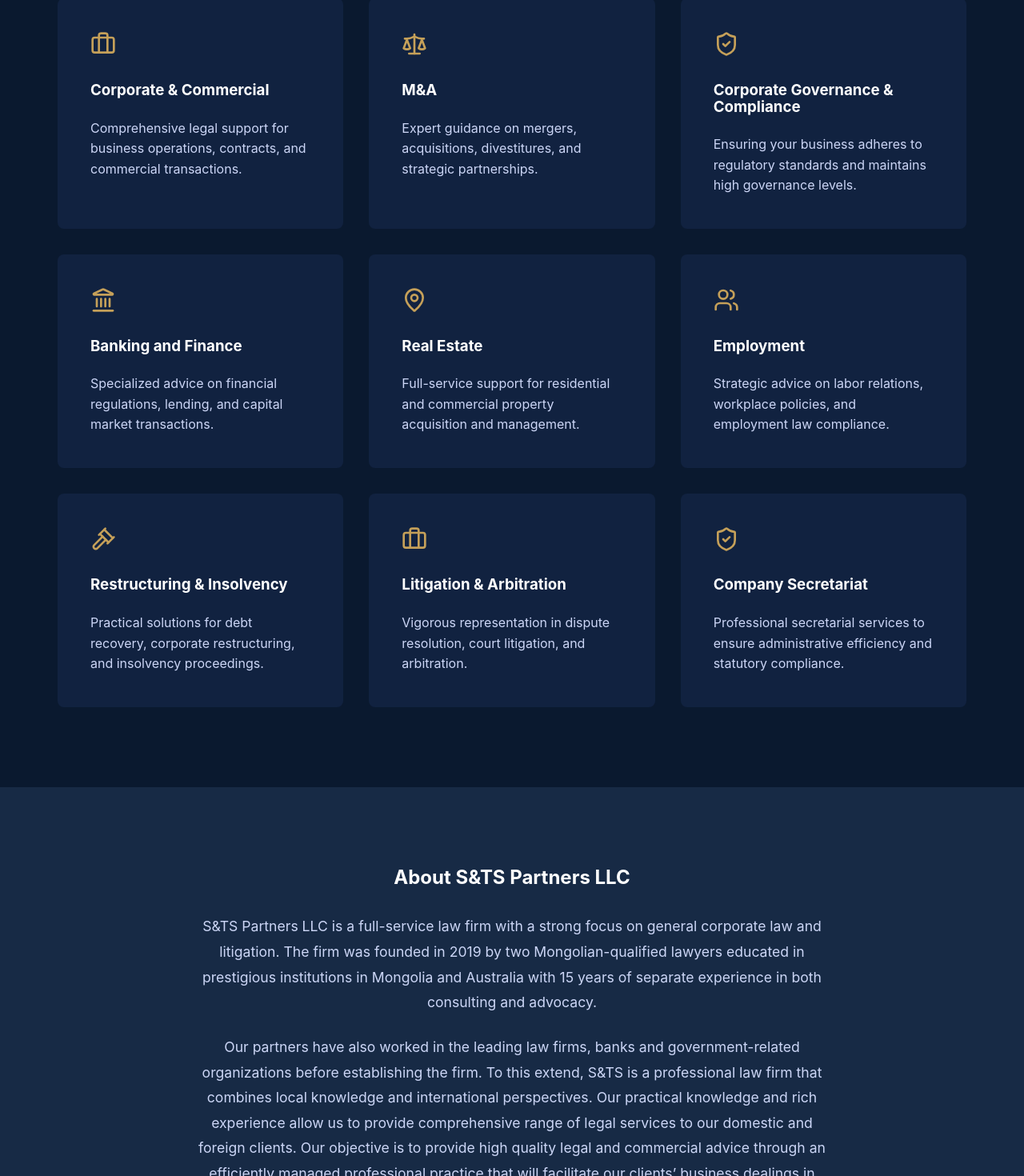
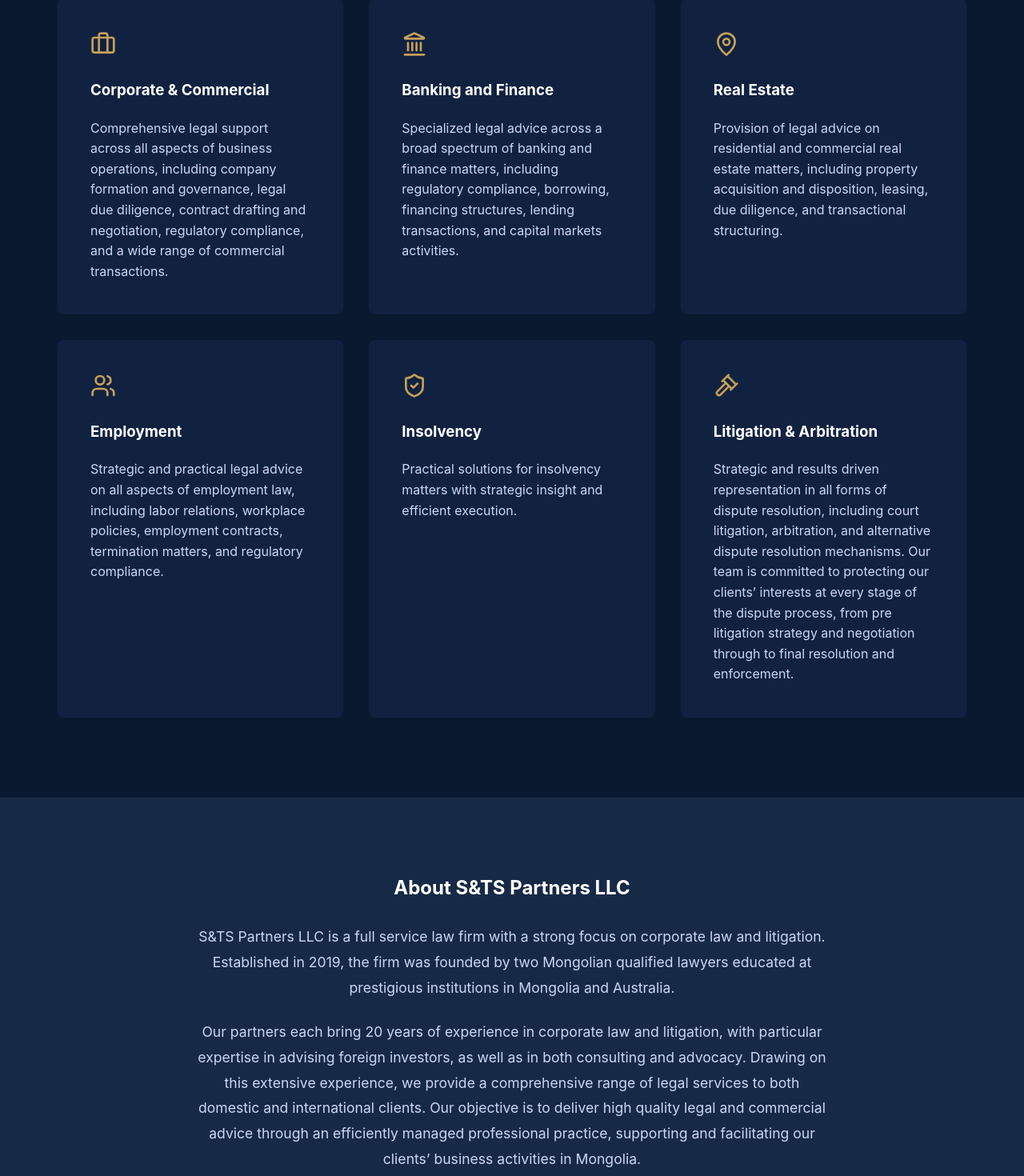
Before and after one commit to orgildev/stspartners, a React (Vite) app: page / in a window 1280 px wide. Shown: the part 976-2446 px from the top of the page at 80% size. Built offline with nearby package versions, Linux system fonts and the light colour scheme.

Commit message:
Updated all the text

```diff
--- a/index.html
+++ b/index.html
@@ -4,7 +4,7 @@
     <meta charset="UTF-8" />
     <link rel="icon" type="image/png" href="/favicon.png" />
     <meta name="viewport" content="width=device-width, initial-scale=1.0" />
-    <title>S&TS Partners LLC | Legal Advocacy</title>
+    <title>S&TS Partners LLC | Legal Advisory & Advocacy Services</title>
   </head>
   <body>
     <div id="root"></div>
--- a/src/App.tsx
+++ b/src/App.tsx
@@ -25,15 +25,36 @@
   };
 
   const practiceAreas = [
-    { icon: <Briefcase size={32} />, title: 'Corporate & Commercial', desc: 'Comprehensive legal support for business operations, contracts, and commercial transactions.' },
-    { icon: <Scale size={32} />, title: 'M&A', desc: 'Expert guidance on mergers, acquisitions, divestitures, and strategic partnerships.' },
-    { icon: <ShieldCheck size={32} />, title: 'Corporate Governance & Compliance', desc: 'Ensuring your business adheres to regulatory standards and maintains high governance levels.' },
-    { icon: <Landmark size={32} />, title: 'Banking and Finance', desc: 'Specialized advice on financial regulations, lending, and capital market transactions.' },
-    { icon: <MapPin size={32} />, title: 'Real Estate', desc: 'Full-service support for residential and commercial property acquisition and management.' },
-    { icon: <Users size={32} />, title: 'Employment', desc: 'Strategic advice on labor relations, workplace policies, and employment law compliance.' },
-    { icon: <Gavel size={32} />, title: 'Restructuring & Insolvency', desc: 'Practical solutions for debt recovery, corporate restructuring, and insolvency proceedings.' },
-    { icon: <Briefcase size={32} />, title: 'Litigation & Arbitration', desc: 'Vigorous representation in dispute resolution, court litigation, and arbitration.' },
-    { icon: <ShieldCheck size={32} />, title: 'Company Secretariat', desc: 'Professional secretarial services to ensure administrative efficiency and statutory compliance.' },
+    {
+      icon: <Briefcase size={32} />,
+      title: 'Corporate & Commercial',
+      desc: 'Comprehensive legal support across all aspects of business operations, including company formation and governance, legal due diligence, contract drafting and negotiation, regulatory compliance, and a wide range of commercial transactions.'
+    },
+    {
+      icon: <Landmark size={32} />,
+      title: 'Banking and Finance',
+      desc: 'Specialized legal advice across a broad spectrum of banking and finance matters, including regulatory compliance, borrowing, financing structures, lending transactions, and capital markets activities.'
+    },
+    {
+      icon: <MapPin size={32} />,
+      title: 'Real Estate',
+      desc: 'Provision of legal advice on residential and commercial real estate matters, including property acquisition and disposition, leasing, due diligence, and transactional structuring.'
+    },
+    {
+      icon: <Users size={32} />,
+      title: 'Employment',
+      desc: 'Strategic and practical legal advice on all aspects of employment law, including labor relations, workplace policies, employment contracts, termination matters, and regulatory compliance.'
+    },
+    {
+      icon: <ShieldCheck size={32} />,
+      title: 'Insolvency',
+      desc: 'Practical solutions for insolvency matters with strategic insight and efficient execution.'
+    },
+    {
+      icon: <Gavel size={32} />,
+      title: 'Litigation & Arbitration',
+      desc: 'Strategic and results driven representation in all forms of dispute resolution, including court litigation, arbitration, and alternative dispute resolution mechanisms. Our team is committed to protecting our clients’ interests at every stage of the dispute process, from pre litigation strategy and negotiation through to final resolution and enforcement.'
+    },
   ];
 
   const team = [
@@ -41,15 +62,23 @@
       name: 'Tsolmonchimeg Enkhbat',
       role: 'Managing Partner',
       img: person1Img,
-      bio: 'Tsolmonchimeg is a partner specializing in Commercial and Corporate law, with extensive expertise in corporate, real estate, employment law, and investment/banking/finance. She has represented Fortune 500 companies in litigation and arbitration and previously served as a partner at a leading Mongolian law firm and senior bank lawyer.',
-      qualifications: ['LL.B, Otgontenger University, 2001', 'BA, University of the Humanities, 2011', 'LL.M, National University of Mongolia, 2004', 'LL.M (Commercial Law), Monash University, 2017']
+      bio: 'Tsolmonchimeg is a lawyer specializing in commercial and corporate law, with extensive experience in investment, real estate, employment, banking and finance, and capital markets. She advises both domestic and foreign clients, guiding them from the establishment of their businesses through all phases of their operations.',
+      qualifications: [
+        'LL.B, Otgontenger University, 2001',
+        'BA, University of the Humanities, 2011',
+        'LL.M, National University of Mongolia, 2004',
+        'LL.M (Commercial Law), Monash University, 2017'
+      ]
     },
     {
       name: 'Solongo Buyant',
       role: 'Partner',
       img: person2Img,
-      bio: 'Solongo specializes in civil, administrative, and criminal law, with a strong focus on litigation and arbitration. Her career includes serving as a senior lawyer at the Civil Aviation Authority of Mongolia and as a legal researcher. She has contributed to numerous legislative drafts and professional publications.',
-      qualifications: ['LL.B, Ikh Zasag University, 2002', 'LL.M, National University of Mongolia, 2004', 'PhD Candidate, National University of Mongolia']
+      bio: 'Solongo is an experienced litigation lawyer specializing in civil, administrative, and criminal law, with a strong track record in representing clients across all stages of litigation and arbitration. She brings extensive expertise in handling complex disputes, providing strategic advice, and advocating effectively before courts and arbitral tribunals, with a strong commitment to the protection of human rights.',
+      qualifications: [
+        'LL.B, Ikh Zasag University, 2002',
+        'LL.M, National University of Mongolia, 2004'
+      ]
     },
   ];
 
@@ -87,8 +116,8 @@
             animate={{ opacity: 1, x: 0 }}
             transition={{ duration: 0.8 }}
           >
-            <h1>Defining Excellence in Legal Advocacy</h1>
-            <p>S&TS Partners LLC provides strategic, results-driven legal solutions with integrity and unwavering commitment to our clients in Mongolia and beyond.</p>
+            <h1>DEFINING EXCELLENCE IN LEGAL ADVISORY AND ADVOCACY SERVICES</h1>
+            <p>S&TS Partners LLC provides strategic, results driven legal solutions with integrity and an unwavering commitment to our Mongolian and foreign clients.</p>
             <button className="cta-button">Request Consultation</button>
           </motion.div>
         </div>
@@ -122,17 +151,16 @@
           >
             <h2 style={{ marginBottom: '2rem' }}>About S&TS Partners LLC</h2>
             <p style={{ fontSize: '1.1rem', color: 'var(--text-main)', lineHeight: '1.8' }}>
-              S&TS Partners LLC is a full-service law firm with a strong focus on general corporate law and litigation.
-              The firm was founded in 2019 by two Mongolian-qualified lawyers educated in prestigious institutions in
-              Mongolia and Australia with 15 years of separate experience in both consulting and advocacy.
+              S&TS Partners LLC is a full service law firm with a strong focus on corporate law and litigation.
+              Established in 2019, the firm was founded by two Mongolian qualified lawyers educated at prestigious
+              institutions in Mongolia and Australia.
             </p>
             <p style={{ fontSize: '1.1rem', color: 'var(--text-main)', lineHeight: '1.8', marginTop: '1.5rem' }}>
-              Our partners have also worked in the leading law firms, banks and government-related organizations before
-              establishing the firm. To this extend, S&TS is a professional law firm that combines local knowledge and
-              international perspectives. Our practical knowledge and rich experience allow us to provide comprehensive
-              range of legal services to our domestic and foreign clients. Our objective is to provide high quality legal
-              and commercial advice through an efficiently managed professional practice that will facilitate our
-              clients’ business dealings in Mongolia.
+              Our partners each bring 20 years of experience in corporate law and litigation, with particular expertise
+              in advising foreign investors, as well as in both consulting and advocacy. Drawing on this extensive
+              experience, we provide a comprehensive range of legal services to both domestic and international clients.
+              Our objective is to deliver high quality legal and commercial advice through an efficiently managed
+              professional practice, supporting and facilitating our clients’ business activities in Mongolia.
             </p>
           </motion.div>
 
@@ -151,7 +179,7 @@
                 <p style={{ fontWeight: 'bold', marginBottom: '1.5rem' }}>{member.role}</p>
                 <p style={{ fontSize: '0.9rem', color: 'var(--text-main)', marginBottom: '1.5rem' }}>{member.bio}</p>
                 <div style={{ borderTop: '1px solid var(--accent)', paddingTop: '1rem' }}>
-                  <h4 style={{ fontSize: '0.8rem', color: 'var(--secondary)', textTransform: 'uppercase', letterSpacing: '1px' }}>Qualifications</h4>
+                  <h4 style={{ fontSize: '0.8rem', color: 'var(--secondary)', textTransform: 'uppercase', letterSpacing: '1px' }}>Education</h4>
                   <ul style={{ listStyle: 'none', fontSize: '0.8rem', color: 'var(--text-muted)' }}>
                     {member.qualifications.map((q, i) => <li key={i} style={{ marginBottom: '0.3rem' }}>• {q}</li>)}
                   </ul>
@@ -183,15 +211,16 @@
               <button type="submit" className="cta-button" style={{ width: '100%' }}>Send Message</button>
             </motion.form>
 
-            <div style={{ marginTop: '4rem', display: 'flex', justifyContent: 'center', gap: '3rem', flexWrap: 'wrap' }}>
-              <div style={{ display: 'flex', alignItems: 'center', gap: '0.5rem' }}>
-                <Phone size={20} color="var(--secondary)" /> (555) 123-4567
+            <div style={{ marginTop: '4rem', display: 'flex', flexDirection: 'column', alignItems: 'center', gap: '1.5rem' }}>
+              <div style={{ display: 'flex', alignItems: 'center', gap: '0.75rem' }}>
+                <Phone size={20} color="var(--secondary)" /> +976 99030515; +976 99163617
               </div>
-              <div style={{ display: 'flex', alignItems: 'center', gap: '0.5rem' }}>
-                <Mail size={20} color="var(--secondary)" /> contact@stspartners.com
+              <div style={{ display: 'flex', alignItems: 'center', gap: '0.75rem' }}>
+                <Mail size={20} color="var(--secondary)" /> info@stspartners.mn
               </div>
-              <div style={{ display: 'flex', alignItems: 'center', gap: '0.5rem' }}>
-                <MapPin size={20} color="var(--secondary)" /> 123 Legal Way, Suite 100
+              <div style={{ display: 'flex', alignItems: 'flex-start', gap: '0.75rem', textAlign: 'center', maxWidth: '500px' }}>
+                <MapPin size={20} color="var(--secondary)" style={{ flexShrink: 0, marginTop: '4px' }} />
+                Suite 301, Arig Center, Jamyangun Street, 1st khoroo, Sukhbaatar District, Ulaanbaatar 14240, Mongolia
               </div>
             </div>
           </div>
```
